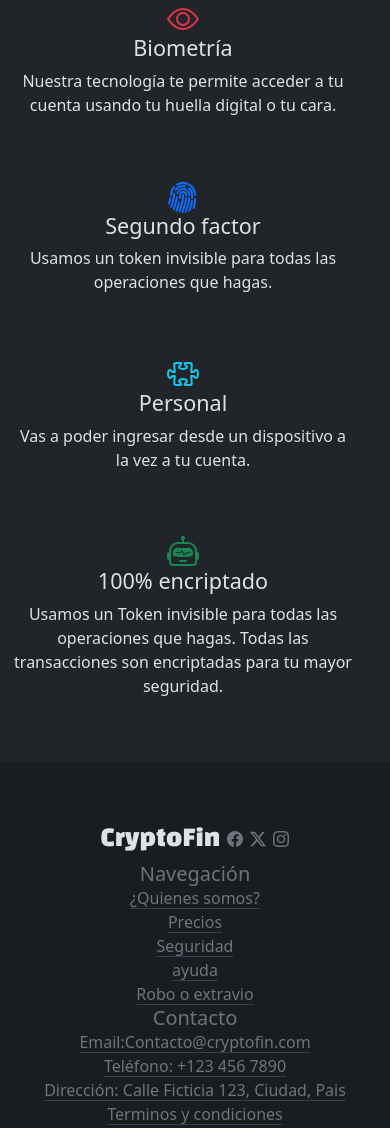
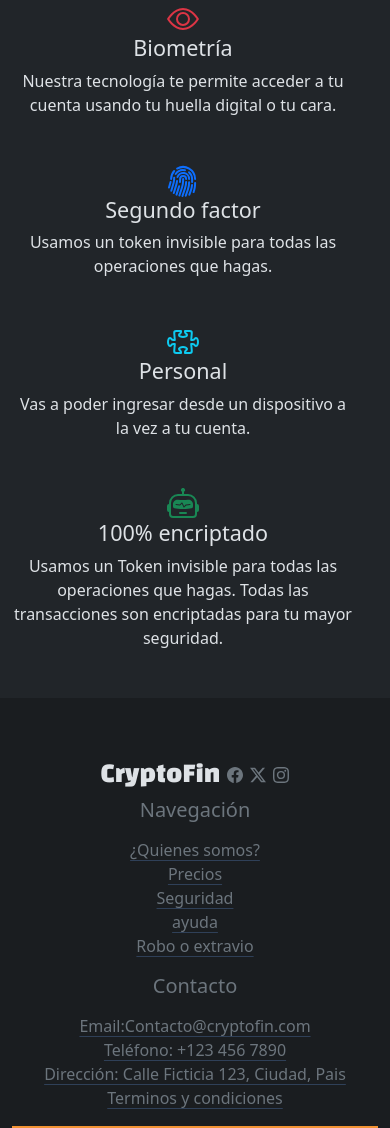
Before and after one commit to santinohamada/rollingCryptofin, a plain HTML site: page index.html in a window 390 px wide. Shown: the part 1794-2922 px from the top of the page. Drawn offline with Linux system fonts and the light colour scheme.

Commit message:
listo el responsive. borre pagina sin uso.

```diff
--- a/index.html
+++ b/index.html
@@ -157,7 +157,7 @@
         </div>
 
         <section class="row">
-          <div class="col-md-4">
+          <div class="col-md-4 ">
             <img src="./img/iphone-illustration-sec.png" class="w-100" alt="" />
           </div>
           <div class=" col-md-8 row">
@@ -168,7 +168,8 @@
                 con tu operación díaria
               </p>
             </div>
-            <div class="col-md-6 text-center mb-5 text-md-start mb-lg-0">
+            <div class="col-md-6">
+            <div class="col-md-12 text-center mb-5 text-md-start mb-lg-0 col-lg-12">
               <svg
                 xmlns="http://www.w3.org/2000/svg"
                 width="32"
@@ -190,7 +191,9 @@
                 huella digital o tu cara.
               </p>
             </div>
-            <div class="col-md-6 text-center mb-5 text-md-start mb-lg-0">
+          </div>
+          <div class=" col-md-6">
+            <div class="col-md-12 text-center mb-5 text-md-start mb-lg-0 " >
               <svg
                 xmlns="http://www.w3.org/2000/svg"
                 width="32"
@@ -220,7 +223,9 @@
                 Usamos un token invisible para todas las operaciones que hagas.
               </p>
             </div>
-            <div class="col-md-6 text-center mb-5 text-md-start mb-lg-0">
+          </div>
+          <div class=" col-md-6">
+            <div class="col-md-12 text-center mb-5 text-md-start mb-lg-0 ">
               <svg
                 xmlns="http://www.w3.org/2000/svg"
                 width="32"
@@ -238,7 +243,9 @@
                 Vas a poder ingresar desde un dispositivo a la vez a tu cuenta.
               </p>
             </div>
-            <div class="col-md-6 text-center mb-5 text-md-start mb-lg-0">
+          </div>
+          <div class=" col-md-6">
+            <div class="col-md-12 text-center mb-5 text-md-start mb-lg-0 ">
               <svg
                 xmlns="http://www.w3.org/2000/svg"
                 width="32"
@@ -261,6 +268,7 @@
               </p>
             </div>
           </div>
+        </div>
         </section>
       </section>
     </main>
@@ -309,7 +317,7 @@
         </div>
         <article class="row">
           <div class=" col-md-7 col-lg-3 text-md-start">
-            <h5 class="m-0 text-secondary">Navegación</h5>
+            <h5 class="mb-3 text-secondary">Navegación</h5>
             <p class="m-0">
               <a
                 class="link-offset-2 link-underline text-secondary link-underline-opacity-25"
@@ -338,16 +346,17 @@
                 >ayuda</a
               >
             </p>
-            <p class="m-0">
+            <p class="mb-sm-0">
               <a
-                class="link-offset-2 link-underline text-secondary link-underline-opacity-25"
+                class="link-offset-2 link-underline text-secondary link-underline-opacity-25
+                "
                 href="./pages/RoboOExtravio.html"
                 >Robo o extravio</a
               >
             </p>
           </div>
-          <div class="mb-3 col-md-5 col-lg-3 text-md-start">
-            <h5 class="m-0 text-secondary">Contacto</h5>
+          <div class=" col-md-5 col-lg-3 text-md-start ">
+            <h5 class="mb-3 text-secondary">Contacto</h5>
             <p class="m-0">
               <a
                 class="link-offset-2 link-underline text-secondary link-underline-opacity-25"
@@ -369,7 +378,7 @@
                 >Dirección: Calle Ficticia 123, Ciudad, Pais</a
               >
             </p>
-            <p class="m-0">
+            <p class="mb-sm-2">
               <a
                 class="link-offset-2 link-underline text-secondary link-underline-opacity-25"
                 href="#"
```
Also changed, not shown: pages/error404.html (deleted).
